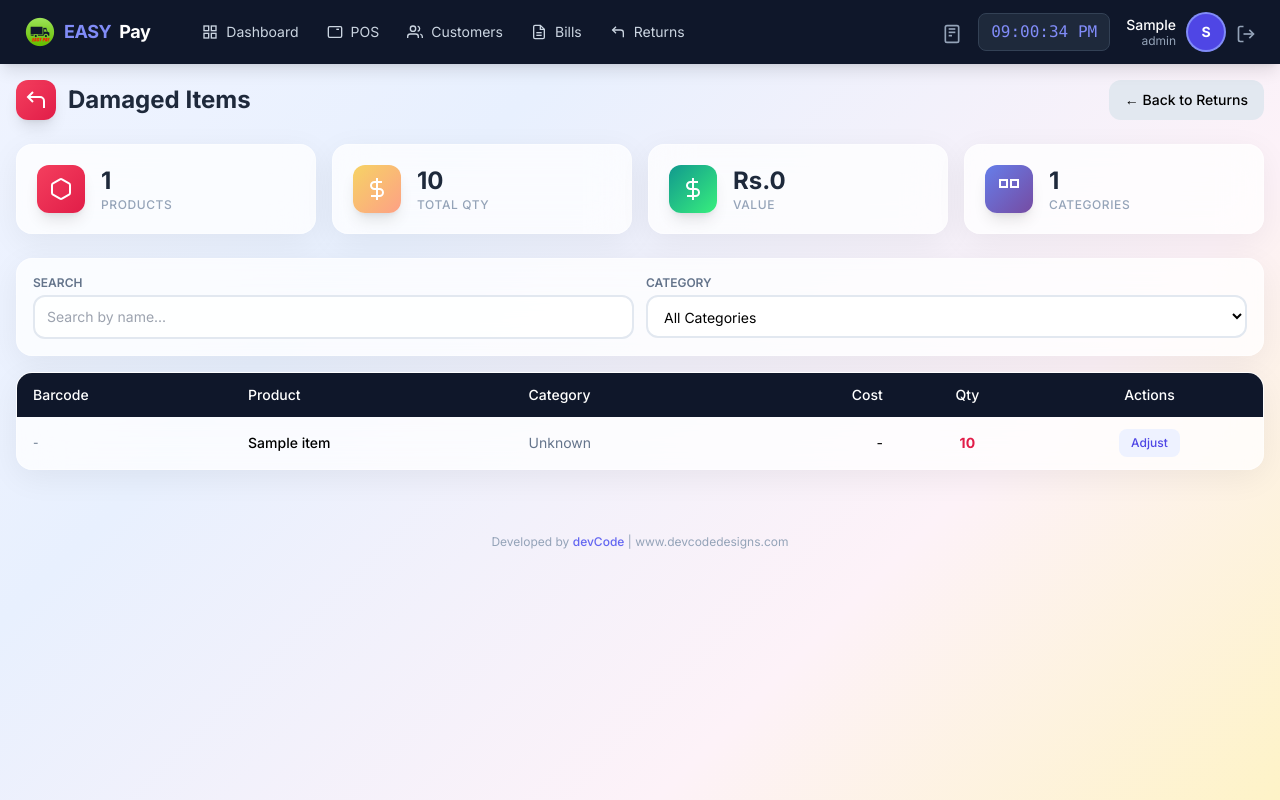
After one commit to Intothehell/cloud-pos-system, a Flask app: page /pos/returned-inventory in a window 1280 px wide. The commit adds this page. Run offline with Flask 3, Linux system fonts and the light colour scheme; a user stored in the database is signed in; tables that the repository leaves empty hold one stand-in row (values such as "Sample post"); some libraries are stand-ins or nearby versions.

Commit message:
3 features

```diff
--- a/app/routes/api.py
+++ b/app/routes/api.py
@@ -531,6 +531,11 @@ def customer_details(customer_id):
     orders = Order.query.filter_by(customer_id=customer_id)\
         .order_by(Order.created_at.desc()).limit(20).all()
 
+    # Get returns for this customer
+    order_ids = [o.id for o in orders]
+    returns = Return.query.filter(Return.order_id.in_(order_ids))\
+        .order_by(Return.created_at.desc()).all() if order_ids else []
+
     return jsonify({
         'id': customer.id,
         'name': customer.name,
@@ -548,7 +553,13 @@ def customer_details(customer_id):
             'total': o.total,
             'payment_status': o.payment_status,
             'created_at': o.created_at.strftime('%Y-%m-%d %H:%M')
-        } for o in orders]
+        } for o in orders],
+        'recent_returns': [{
+            'return_number': r.return_number,
+            'refund_amount': r.refund_amount,
+            'refund_method': r.refund_method,
+            'created_at': r.created_at.strftime('%Y-%m-%d %H:%M')
+        } for r in returns]
     })
 
 @api_bp.route('/customers/<int:customer_id>/payment', methods=['POST'])
@@ -625,6 +636,19 @@ def dashboard_stats():
         elif r.order and r.order.order_type == 'wholesale':
             wholesale_sales -= r.refund_amount
 
+    # Top 3 selling items today (by quantity sold)
+    top_items = db.session.query(
+        OrderItem.product_name,
+        db.func.sum(OrderItem.quantity).label('total_qty')
+    ).join(Order, OrderItem.order_id == Order.id)\
+     .filter(db.func.date(Order.created_at) == today)\
+     .filter(Order.order_type != 'payment')\
+     .group_by(OrderItem.product_name)\
+     .order_by(db.func.sum(OrderItem.quantity).desc())\
+     .limit(3).all()
+
+    top_items_list = [{'name': item.product_name, 'qty': int(item.total_qty)} for item in top_items]
+
     cash_in_hand = cash_sales + cash_payments - cash_refunds
     to_bank = card_sales + card_payments - card_refunds
     by_cheque = cheque_payments
@@ -663,7 +687,8 @@ def dashboard_stats():
         ).count(),
         'total_credit': db.session.query(db.func.sum(Customer.balance)).filter(Customer.is_active == True).scalar() or 0,
         'wholesale_customers': Customer.query.filter_by(customer_type='wholesale', is_active=True).count(),
-        'overdue_customers': overdue_customers
+        'overdue_customers': overdue_customers,
+        'top_items': top_items_list
     })
 
 @api_bp.route('/dashboard/overdue-customers')
@@ -742,6 +767,32 @@ def return_order(order_number):
 
     # Save returned items to ReturnItem records
     selected_items = data.get('items', [])
+
+    # Validate: don't allow returning more than original order quantity
+    for item_data in selected_items:
+        product_id = item_data.get('product_id')
+        return_qty = int(item_data.get('quantity', 1))
+
+        # Find the original order item
+        original_item = OrderItem.query.filter_by(
+            order_id=order.id,
+            product_id=product_id
+        ).first()
+
+        if original_item:
+            # Sum all previously returned quantities for this order item
+            already_returned = db.session.query(db.func.sum(ReturnItem.quantity))\
+                .join(Return, ReturnItem.return_id == Return.id)\
+                .filter(Return.order_id == order.id)\
+                .filter(ReturnItem.product_name == original_item.product_name)\
+                .scalar() or 0
+
+            max_returnable = original_item.quantity - already_returned
+            if return_qty > max_returnable:
+                return jsonify({
+                    'error': f'Cannot return {return_qty} x {original_item.product_name}. Only {max_returnable} remaining (original: {original_item.quantity}, already returned: {int(already_returned)})'
+                }), 400
+
     for item_data in selected_items:
         product = Product.query.get(item_data.get('product_id'))
         return_item = ReturnItem(
@@ -859,6 +910,7 @@ def get_all_returns():
 @api_bp.route('/returns/<return_number>/details')
 @login_required
 def return_details(return_number):
+
     """Get return details for bill/receipt"""
     ret = Return.query.filter_by(return_number=return_number).first()
     if not ret:
@@ -885,3 +937,94 @@ def return_details(return_number):
             'is_damaged': ri.is_damaged
         } for ri in items]
     })
+
+@api_bp.route('/returns/damaged-items')
+@login_required
+def damaged_items():
+    """Get damaged returned items grouped by product"""
+    from sqlalchemy import func
+
+    items = db.session.query(
+        ReturnItem.product_name,
+        func.sum(ReturnItem.quantity).label('total_qty'),
+        Product.barcode,
+        Product.category,
+        Product.cost_price,
+        Product.id.label('product_id')
+    ).outerjoin(Product, ReturnItem.product_name == Product.name)\
+     .filter(ReturnItem.is_damaged == True)\
+     .filter(ReturnItem.quantity > 0)\
+     .group_by(ReturnItem.product_name)\
+     .order_by(ReturnItem.product_name).all()
+
+    return jsonify({
+        'items': [{
+            'product_name': item.product_name,
+            'quantity': int(item.total_qty),
+            'barcode': item.barcode or '',
+            'category': item.category or 'Unknown',
+            'cost_price': item.cost_price or 0,
+            'product_id': item.product_id
+        } for item in items]
+    })
+
+@api_bp.route('/returns/damaged-items/adjust', methods=['POST'])
+@login_required
+def adjust_damaged_item():
+    """Adjust quantity of damaged items by product name"""
+    if current_user.role not in ['owner', 'manager']:
+        return jsonify({'error': 'Permission denied'}), 403
+
+    data = request.json
+    product_name = data.get('product_name')
+    qty = int(data.get('quantity', 0))
+    adj_type = data.get('type', 'remove')
+
+    if not product_name or qty < 1:
+        return jsonify({'error': 'Invalid data'}), 400
+
+    # Get all damaged items for this product, oldest first
+    items = db.session.query(ReturnItem)\
+        .join(Return, ReturnItem.return_id == Return.id)\
+        .filter(ReturnItem.product_name == product_name)\
+        .filter(ReturnItem.is_damaged == True)\
+        .filter(ReturnItem.quantity > 0)\
+        .order_by(Return.created_at.asc()).all()
+
+    total_available = sum(i.quantity for i in items)
+
+    if adj_type == 'remove':
+        if qty > total_available:
+            return jsonify({'error': f'Only {total_available} available'}), 400
+
+        remaining = qty
+        for item in items:
+            if remaining <= 0:
+                break
+            if item.quantity >= remaining:
+                item.quantity -= remaining
+                remaining = 0
+            else:
+                remaining -= item.quantity
+                item.quantity = 0
+
+    elif adj_type == 'add':
+        # Add to the most recent return item
+        if items:
+            items[-1].quantity += qty
+        else:
+            return jsonify({'error': 'No existing damaged item found for this product'}), 400
+
+    elif adj_type == 'set':
+        # Set exact quantity on the most recent item
+        if items:
+            diff = qty - total_available
+            items[-1].quantity += diff
+        elif qty > 0:
+            return jsonify({'error': 'No existing damaged item found'}), 400
+
+    db.session.commit()
+
+    # Return updated total
+    updated_total = sum(i.quantity for i in items)
+    return jsonify({'success': True, 'new_quantity': updated_total})
--- a/app/routes/pos.py
+++ b/app/routes/pos.py
@@ -36,6 +36,10 @@ def bills():
 def returns():
     return render_template('pos/returns.html')
 
+@pos_bp.route('/returned-inventory')
+@login_required
+def returned_inventory():
+    return render_template('pos/returned_inventory.html')
 # ============ API ROUTES ============
 
 @pos_bp.route('/api/sales/summary')
--- a/app/templates/pos/bills.html
+++ b/app/templates/pos/bills.html
@@ -288,7 +288,7 @@ function loadBills(){
                 '<td class="px-3 sm:px-4 py-2 sm:py-3 font-medium">'+(o.customer_name||'Walk-in')+'</td>'+
                 '<td class="px-3 sm:px-4 py-2 sm:py-3 hidden lg:table-cell"><span class="px-2 py-0.5 rounded-full text-xs font-medium '+(o.sale_type==='wholesale'?'bg-amber-100 text-amber-800':'bg-blue-100 text-blue-800')+'">'+(o.sale_type||'retail')+'</span></td>'+
                 '<td class="px-3 sm:px-4 py-2 sm:py-3 text-right font-bold">Rs.'+(o.total||0).toFixed(2)+'</td>'+
-                '<td class="px-3 sm:px-4 py-2 sm:py-3 hidden md:table-cell"><span class="text-xs font-semibold uppercase">'+o.payment_method+(o.balance_payment_method ? ' + '+o.balance_payment_method : '')+'</span></td>'+
+                '<td class="px-3 sm:px-4 py-2 sm:py-3 hidden md:table-cell"><span class="text-xs font-semibold uppercase">'+o.payment_method+(o.balance_payment_method ? ' + '+(o.balance_payment_method==='check'?'Cheque':o.balance_payment_method==='card'?'Card':o.balance_payment_method==='cash'?'Cash':o.balance_payment_method) : '')+'</span></td>'+
                 '<td class="px-3 sm:px-4 py-2 sm:py-3 text-center"><span class="px-2 py-0.5 rounded-full text-xs font-medium '+(o.payment_status==='completed'?'bg-emerald-100 text-emerald-800':'bg-amber-100 text-amber-800')+'">'+o.payment_status+'</span></td>'+
                 '<td class="px-3 sm:px-4 py-2 sm:py-3 text-center"><button onclick="viewBill(\''+o.order_number+'\')" class="text-indigo-600 hover:text-indigo-800 font-medium text-xs sm:text-sm hover:underline">View</button></td></tr>';
         }).join('');
--- a/app/templates/pos/dashboard.html
+++ b/app/templates/pos/dashboard.html
@@ -292,7 +292,8 @@ function loadStats() {
             document.getElementById('cashInHand').textContent = 'Rs.' + (stats.cash_in_hand || 0).toLocaleString();
             document.getElementById('toBank').textContent = 'Rs.' + (stats.to_bank || 0).toLocaleString();
             document.getElementById('byCheque').textContent = 'Rs.' + (stats.by_cheque || 0).toLocaleString();
-                        var overdueCount = stats.overdue_customers || 0;
+
+            var overdueCount = stats.overdue_customers || 0;
             if (overdueCount > 0) {
                 document.getElementById('overdueBell').classList.remove('hidden');
                 document.getElementById('overdueCount').textContent = overdueCount;
--- /dev/null
+++ b/app/templates/pos/returned_inventory.html
@@ -0,0 +1,253 @@
+{% extends "base.html" %}
+
+{% block title %}Returned Items Inventory{% endblock %}
+
+{% block extra_css %}
+<style>
+    body {
+        background: linear-gradient(135deg, #f0f4ff 0%, #e8f0fe 30%, #fdf2f8 70%, #fef3c7 100%);
+        min-height: 100vh;
+    }
+    .glass-card {
+        background: rgba(255, 255, 255, 0.75);
+        backdrop-filter: blur(20px);
+        -webkit-backdrop-filter: blur(20px);
+        border: 1px solid rgba(255, 255, 255, 0.4);
+        box-shadow: 0 8px 32px rgba(0, 0, 0, 0.06);
+    }
+    .gradient-rose { background: linear-gradient(135deg, #f43f5e 0%, #e11d48 100%); }
+    .gradient-indigo { background: linear-gradient(135deg, #667eea 0%, #764ba2 100%); }
+    .gradient-emerald { background: linear-gradient(135deg, #11998e 0%, #38ef7d 100%); }
+    .gradient-amber { background: linear-gradient(135deg, #f6d365 0%, #fda085 100%); }
+    .modal-backdrop { backdrop-filter: blur(4px); background: rgba(0,0,0,0.4); }
+</style>
+{% endblock %}
+
+{% block content %}
+<div class="max-w-7xl mx-auto px-2 sm:px-4 py-3 sm:py-4">
+
+    <!-- Header -->
+    <div class="flex flex-col sm:flex-row justify-between items-start sm:items-center gap-2 sm:gap-3 mb-4 sm:mb-6">
+        <h1 class="text-lg sm:text-2xl font-bold text-slate-800 flex items-center gap-2 sm:gap-3">
+            <span class="w-8 h-8 sm:w-10 sm:h-10 gradient-rose rounded-lg sm:rounded-xl flex items-center justify-center shadow-lg flex-shrink-0">
+                <svg class="w-4 h-4 sm:w-6 sm:h-6 text-white" viewBox="0 0 24 24" fill="none" stroke="currentColor" stroke-width="2">
+                    <polyline points="9 14 4 9 9 4"></polyline>
+                    <path d="M20 20v-7a4 4 0 0 0-4-4H4"></path>
+                </svg>
+            </span>
+            <span class="hidden xs:inline">Returned Items (Damaged)</span>
+            <span class="xs:hidden">Damaged Items</span>
+        </h1>
+        <a href="{{ url_for('pos.returns') }}" class="bg-slate-200 px-3 sm:px-4 py-2 sm:py-2.5 rounded-xl font-medium text-xs sm:text-sm hover:bg-slate-300">
+            ← Back to Returns
+        </a>
+    </div>
+
+    <!-- Stats Cards -->
+    <div class="grid grid-cols-2 sm:grid-cols-2 lg:grid-cols-4 gap-2 sm:gap-4 mb-4 sm:mb-6">
+        <div class="glass-card rounded-xl sm:rounded-2xl p-3 sm:p-5">
+            <div class="flex items-center gap-2 sm:gap-4">
+                <div class="w-8 h-8 sm:w-12 sm:h-12 gradient-rose rounded-lg sm:rounded-xl flex items-center justify-center shadow-lg flex-shrink-0">
+                    <svg class="w-4 h-4 sm:w-6 sm:h-6 text-white" viewBox="0 0 24 24" fill="none" stroke="currentColor" stroke-width="2"><path d="M21 16V8a2 2 0 0 0-1-1.73l-7-4a2 2 0 0 0-2 0l-7 4A2 2 0 0 0 3 8v8a2 2 0 0 0 1 1.73l7 4a2 2 0 0 0 2 0l7-4A2 2 0 0 0 21 16z"></path></svg>
+                </div>
+                <div class="min-w-0">
+                    <p class="text-lg sm:text-2xl font-bold text-slate-800 truncate" id="totalItems">-</p>
+                    <p class="text-[10px] sm:text-xs text-slate-400 uppercase tracking-wider font-medium">Products</p>
+                </div>
+            </div>
+        </div>
+        <div class="glass-card rounded-xl sm:rounded-2xl p-3 sm:p-5">
+            <div class="flex items-center gap-2 sm:gap-4">
+                <div class="w-8 h-8 sm:w-12 sm:h-12 gradient-amber rounded-lg sm:rounded-xl flex items-center justify-center shadow-lg flex-shrink-0">
+                    <svg class="w-4 h-4 sm:w-6 sm:h-6 text-white" viewBox="0 0 24 24" fill="none" stroke="currentColor" stroke-width="2"><line x1="12" y1="1" x2="12" y2="23"></line><path d="M17 5H9.5a3.5 3.5 0 0 0 0 7h5a3.5 3.5 0 0 1 0 7H6"></path></svg>
+                </div>
+                <div class="min-w-0">
+                    <p class="text-lg sm:text-2xl font-bold text-slate-800 truncate" id="totalQty">-</p>
+                    <p class="text-[10px] sm:text-xs text-slate-400 uppercase tracking-wider font-medium">Total Qty</p>
+                </div>
+            </div>
+        </div>
+        <div class="glass-card rounded-xl sm:rounded-2xl p-3 sm:p-5">
+            <div class="flex items-center gap-2 sm:gap-4">
+                <div class="w-8 h-8 sm:w-12 sm:h-12 gradient-emerald rounded-lg sm:rounded-xl flex items-center justify-center shadow-lg flex-shrink-0">
+                    <svg class="w-4 h-4 sm:w-6 sm:h-6 text-white" viewBox="0 0 24 24" fill="none" stroke="currentColor" stroke-width="2"><line x1="12" y1="1" x2="12" y2="23"></line><path d="M17 5H9.5a3.5 3.5 0 0 0 0 7h5a3.5 3.5 0 0 1 0 7H6"></path></svg>
+                </div>
+                <div class="min-w-0">
+                    <p class="text-lg sm:text-2xl font-bold text-slate-800 truncate" id="totalValue">-</p>
+                    <p class="text-[10px] sm:text-xs text-slate-400 uppercase tracking-wider font-medium">Value</p>
+                </div>
+            </div>
+        </div>
+        <div class="glass-card rounded-xl sm:rounded-2xl p-3 sm:p-5">
+            <div class="flex items-center gap-2 sm:gap-4">
+                <div class="w-8 h-8 sm:w-12 sm:h-12 gradient-indigo rounded-lg sm:rounded-xl flex items-center justify-center shadow-lg flex-shrink-0">
+                    <svg class="w-4 h-4 sm:w-6 sm:h-6 text-white" viewBox="0 0 24 24" fill="none" stroke="currentColor" stroke-width="2"><rect x="3" y="3" width="7" height="7"></rect><rect x="14" y="3" width="7" height="7"></rect></svg>
+                </div>
+                <div class="min-w-0">
+                    <p class="text-lg sm:text-2xl font-bold text-slate-800 truncate" id="totalCategories">-</p>
+                    <p class="text-[10px] sm:text-xs text-slate-400 uppercase tracking-wider font-medium">Categories</p>
+                </div>
+            </div>
+        </div>
+    </div>
+
+    <!-- Search -->
+    <div class="glass-card rounded-xl sm:rounded-2xl p-3 sm:p-4 mb-3 sm:mb-4">
+        <div class="grid grid-cols-1 sm:grid-cols-2 gap-2 sm:gap-3">
+            <div>
+                <label class="block text-[10px] sm:text-xs font-semibold text-slate-500 uppercase mb-1">Search</label>
+                <input type="text" id="itemSearch" class="w-full border-2 border-slate-200 rounded-lg sm:rounded-xl px-2 sm:px-3 py-1.5 sm:py-2.5 text-xs sm:text-sm bg-white/80 focus:border-indigo-400 focus:outline-none" placeholder="Search by name..." onkeyup="loadItems()">
+            </div>
+            <div>
+                <label class="block text-[10px] sm:text-xs font-semibold text-slate-500 uppercase mb-1">Category</label>
+                <select id="categoryFilter" class="w-full border-2 border-slate-200 rounded-lg sm:rounded-xl px-2 sm:px-3 py-1.5 sm:py-2.5 text-xs sm:text-sm bg-white/80 focus:border-indigo-400 focus:outline-none" onchange="loadItems()">
+                    <option value="">All Categories</option>
+                </select>
+            </div>
+        </div>
+    </div>
+
+    <!-- Table -->
+    <div class="glass-card rounded-xl sm:rounded-2xl overflow-hidden">
+        <!-- Mobile Cards -->
+        <div class="block lg:hidden divide-y divide-slate-100" id="mobileCards">
+            <div class="px-3 py-6 text-center text-slate-400 text-sm">Loading...</div>
+        </div>
+
+        <!-- Desktop Table -->
+        <div class="hidden lg:block overflow-x-auto">
+            <table class="w-full text-sm">
+                <thead>
+                    <tr class="bg-slate-900 text-white">
+                        <th class="px-4 py-3 text-left font-medium">Barcode</th>
+                        <th class="px-4 py-3 text-left font-medium">Product</th>
+                        <th class="px-4 py-3 text-left font-medium">Category</th>
+                        <th class="px-4 py-3 text-right font-medium">Cost</th>
+                        <th class="px-4 py-3 text-center font-medium">Qty</th>
+                        <th class="px-4 py-3 text-center font-medium">Actions</th>
+                    </tr>
+                </thead>
+                <tbody id="itemsTable" class="divide-y divide-slate-100">
+                    <tr><td colspan="6" class="px-4 py-8 text-center text-slate-400">Loading...</td></tr>
+                </tbody>
+            </table>
+        </div>
+    </div>
+</div>
+
+<!-- Stock Adjustment Modal -->
+<div id="adjustModal" class="fixed inset-0 modal-backdrop hidden items-center justify-center z-50 p-2 sm:p-4">
+    <div class="bg-white rounded-2xl sm:rounded-3xl shadow-2xl w-full max-w-sm p-4 sm:p-6">
+        <h3 class="text-base sm:text-lg font-bold mb-2 sm:mb-3">Adjust: <span id="adjProductName"></span></h3>
+        <p class="text-xs sm:text-sm text-slate-500 mb-2 sm:mb-3">Current Qty: <strong id="adjCurrentQty"></strong></p>
+        <select id="adjType" class="w-full border-2 rounded-lg sm:rounded-xl px-2 sm:px-3 py-1.5 sm:py-2.5 text-xs sm:text-sm mb-2">
+            <option value="remove">Remove (-)</option>
+            <option value="add">Add (+)</option>
+            <option value="set">Set Exact</option>
+        </select>
+        <input type="number" id="adjQty" class="w-full border-2 rounded-lg sm:rounded-xl px-2 sm:px-3 py-1.5 sm:py-2.5 text-xs sm:text-sm mb-2" min="1" placeholder="Quantity">
+        <input type="text" id="adjNotes" class="w-full border-2 rounded-lg sm:rounded-xl px-2 sm:px-3 py-1.5 sm:py-2.5 text-xs sm:text-sm" placeholder="Notes (disposed, sold as scrap...)">
+        <div class="flex gap-2 mt-3 sm:mt-4">
+            <button onclick="hideModal('adjustModal')" class="flex-1 bg-slate-200 py-2 sm:py-2.5 rounded-lg sm:rounded-xl font-medium text-xs sm:text-sm">Cancel</button>
+            <button onclick="saveAdjustment()" class="flex-1 gradient-indigo text-white py-2 sm:py-2.5 rounded-lg sm:rounded-xl font-medium text-xs sm:text-sm">Save</button>
+        </div>
+    </div>
+</div>
+
+<script>
+let currentAdjustItem = null;
+
+function showModal(id){document.getElementById(id).classList.remove('hidden');document.getElementById(id).classList.add('flex');}
+function hideModal(id){document.getElementById(id).classList.add('hidden');document.getElementById(id).classList.remove('flex');}
+
+function loadItems(){
+    fetch('/api/returns/damaged-items')
+        .then(r => r.json())
+        .then(data => {
+            var items = data.items;
+            var search = (document.getElementById('itemSearch').value||'').toLowerCase();
+            var cat = document.getElementById('categoryFilter').value;
+
+            if(search) items = items.filter(i => i.product_name.toLowerCase().includes(search));
+            if(cat) items = items.filter(i => i.category === cat);
+
+            // Stats
+            document.getElementById('totalItems').textContent = items.length;
+            document.getElementById('totalQty').textContent = items.reduce((s,i) => s + i.quantity, 0);
+            document.getElementById('totalValue').textContent = 'Rs.' + items.reduce((s,i) => s + i.cost_price * i.quantity, 0).toLocaleString();
+            var cats = [...new Set(data.items.map(i => i.category))];
+            document.getElementById('totalCategories').textContent = cats.length;
+
+            // Category dropdown
+            var cf = document.getElementById('categoryFilter');
+            var selectedCat = cf.value;
+            cf.innerHTML = '<option value="">All Categories</option>' + cats.map(c => '<option value="'+c+'">'+c+'</option>').join('');
+            cf.value = selectedCat;
+
+            // Desktop
+            var tbody = document.getElementById('itemsTable');
+            if(!items.length){
+                tbody.innerHTML = '<tr><td colspan="6" class="px-4 py-8 text-center text-slate-400">No damaged items</td></tr>';
+            } else {
+                tbody.innerHTML = items.map(function(i){
+                    return '<tr class="hover:bg-slate-50">'+
+                        '<td class="px-4 py-3 text-xs text-slate-500">'+(i.barcode||'-')+'</td>'+
+                        '<td class="px-4 py-3 font-medium">'+i.product_name+'</td>'+
+                        '<td class="px-4 py-3 text-slate-500">'+i.category+'</td>'+
+                        '<td class="px-4 py-3 text-right">'+(i.cost_price?'Rs.'+i.cost_price.toFixed(2):'-')+'</td>'+
+                        '<td class="px-4 py-3 text-center font-bold text-rose-600">'+i.quantity+'</td>'+
+                        '<td class="px-4 py-3 text-center"><button onclick="showAdjust(\''+i.product_name.replace(/'/g,"\\'")+'\','+i.quantity+')" class="px-3 py-1.5 bg-indigo-50 text-indigo-600 text-xs font-medium rounded-lg hover:bg-indigo-100">Adjust</button></td>'+
+                    '</tr>';
+                }).join('');
+            }
+
+            // Mobile
+            var mobile = document.getElementById('mobileCards');
+            if(!items.length){
+                mobile.innerHTML = '<div class="px-3 py-6 text-center text-slate-400 text-sm">No damaged items</div>';
+            } else {
+                mobile.innerHTML = items.map(function(i){
+                    return '<div class="p-3"><div class="flex justify-between items-start mb-2"><div><p class="font-semibold text-sm">'+i.product_name+'</p><p class="text-xs text-slate-400">'+i.category+' | Barcode: '+(i.barcode||'-')+'</p></div><span class="px-2 py-0.5 rounded-full text-xs font-bold bg-rose-100 text-rose-800">'+i.quantity+'</span></div><div class="flex justify-between items-center text-xs"><span class="text-slate-500">Cost: '+(i.cost_price?'Rs.'+i.cost_price.toFixed(2):'-')+'</span><button onclick="showAdjust(\''+i.product_name.replace(/'/g,"\\'")+'\','+i.quantity+')" class="px-3 py-1.5 bg-indigo-50 text-indigo-600 rounded-lg text-xs">Adjust</button></div></div>';
+                }).join('');
+            }
+        });
+}
+
+function showAdjust(name, qty){
+    currentAdjustItem = name;
+    document.getElementById('adjProductName').textContent = name;
+    document.getElementById('adjCurrentQty').textContent = qty;
+    document.getElementById('adjQty').value = '';
+    document.getElementById('adjNotes').value = '';
+    showModal('adjustModal');
+}
+
+function saveAdjustment(){
+    var qty = parseInt(document.getElementById('adjQty').value) || 0;
+    var type = document.getElementById('adjType').value;
+
+    if(qty < 1){ alert('Enter quantity'); return; }
+
+    fetch('/api/returns/damaged-items/adjust', {
+        method: 'POST',
+        headers: {'Content-Type': 'application/json'},
+        body: JSON.stringify({
+            product_name: currentAdjustItem,
+            type: type,
+            quantity: qty
+        })
+    })
+    .then(r => r.json())
+    .then(r => {
+        if(r.success){
+            hideModal('adjustModal');
+            loadItems();
+        } else {
+            alert(r.error);
+        }
+    });
+}
+
+loadItems();
+</script>
+{% endblock %}
```
Also changed, not shown: app/templates/customer/list.html (+18 -9 lines), app/templates/pos/returns.html (+20 -2 lines), instance/pos.db.
